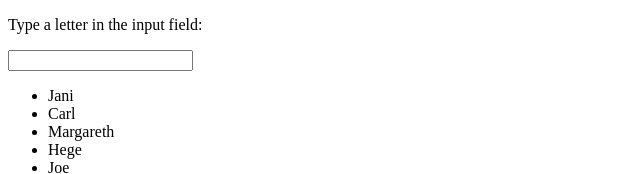
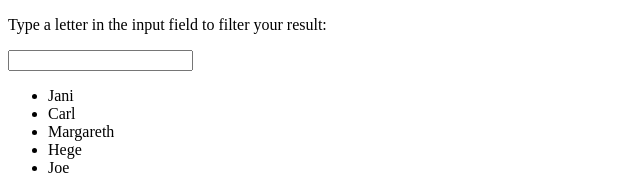
Before and after one commit to kartik468/angular-training, a plain HTML site: page day2/day2.html in a window 1280 px wide. Shown: the top 174 px of the page, without its empty margins (0-640 px from the left). Drawn offline with nearby package versions, Linux system fonts and the light colour scheme.

Commit message:
some changes

```diff
--- a/day2/day2.html
+++ b/day2/day2.html
@@ -7,7 +7,7 @@
 
 <body>
     <div ng-app="myApp" ng-controller="namesCtrl">
-        <p>Type a letter in the input field:</p>
+        <p>Type a letter in the input field to filter your result:</p>
         <p>
             <input type="text" ng-model="test">
         </p>
```
Also changed, not shown: day1/day1.txt, day2/day2.txt, day3/day3.txt, 2 other files.
